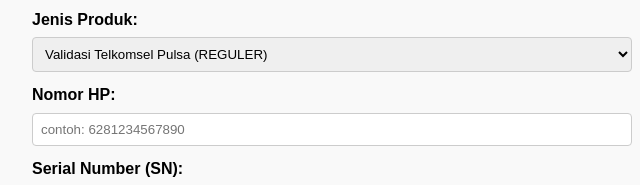
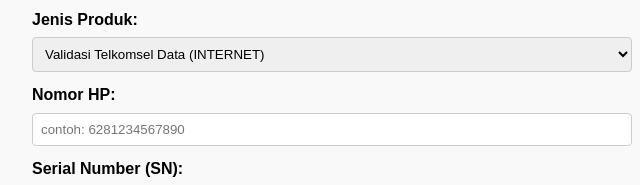
Before and after one commit to adriangryseska/validasi-ba, a plain HTML site: page index.html in a window 1280 px wide. Shown: the part 178-363 px from the top of the page, 308-948 px from the left. Drawn offline with Linux system fonts and the light colour scheme.

Commit message:
Update index.html

```diff
--- a/index.html
+++ b/index.html
@@ -54,7 +54,7 @@
 <body>
   <h1>Template Validasi Transaksi</h1><label for="tanggal">Tanggal Entri:</label> <input type="text" id="tanggal" placeholder="contoh: 14/06/25 18:24:20">
 
-<label for="produk">Jenis Produk:</label> <select id="produk"> <option value="REGULER">Validasi Telkomsel Pulsa (REGULER)</option> <option value="DATA">Validasi Telkomsel Data (INTERNET)</option> <option value="TELEPON">Validasi Telkomsel Paket Telepon</option> <option value="ISAT">Validasi ISAT</option> <option value="TDH4">Validasi TDH4 / HAPPY3H3</option> <option value="THREE">Validasi THREE HAPPY</option> </select>
+<label for="produk">Jenis Produk:</label> <select id="produk"> <option value="DATA">Validasi Telkomsel Data (INTERNET)</option> <option value="REGULER">Validasi Telkomsel Pulsa (REGULER)</option> <option value="TELEPON">Validasi Telkomsel Paket Telepon</option> <option value="ISAT">Validasi ISAT</option> <option value="TDH4">Validasi TDH4 / HAPPY3H3</option> <option value="THREE">Validasi THREE HAPPY</option> </select>
 
 <label for="nomor">Nomor HP:</label> <input type="text" id="nomor" placeholder="contoh: 6281234567890">
 
```
